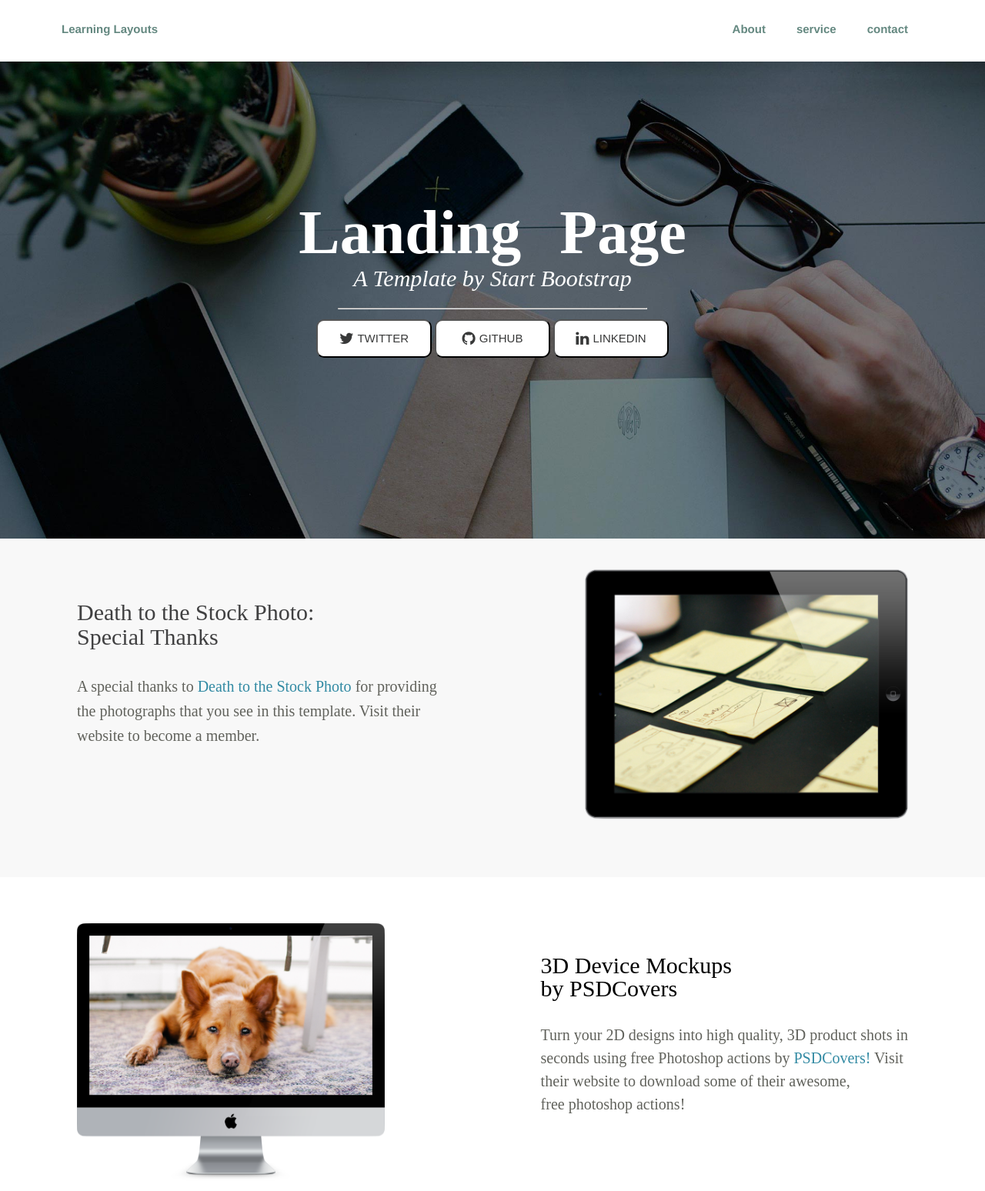
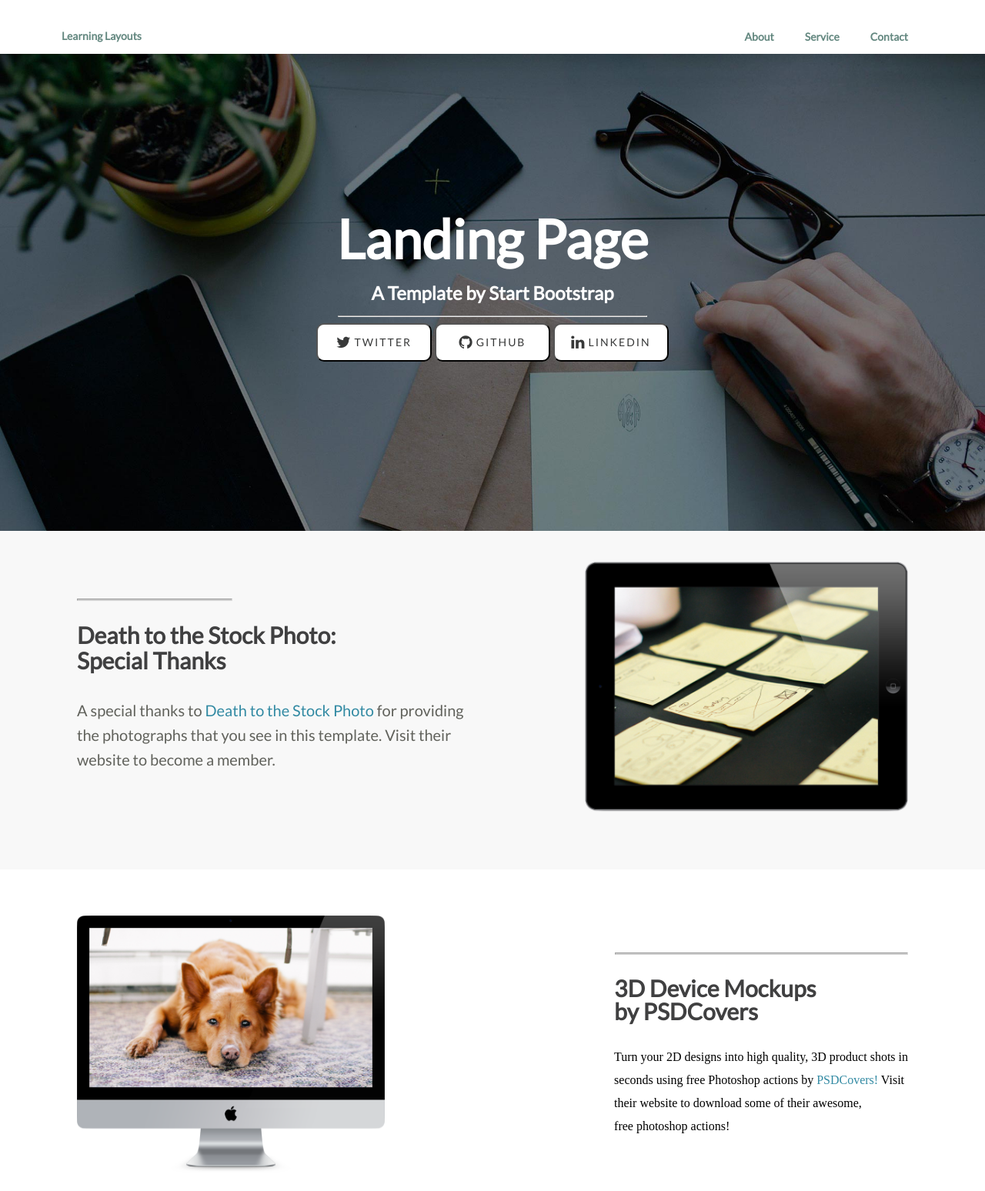
Before and after one commit to imnehasah/Basic-Layout, a plain HTML site: page index.html in a window 1280 px wide. Shown: the top 1548 px of the page at 77% size. Drawn offline with Linux system fonts and the light colour scheme.

Commit message:
completed

```diff
--- a/index.html
+++ b/index.html
@@ -6,6 +6,7 @@
 		<link rel="stylesheet" type="text/css" href="style.css">
 		<link rel="stylesheet" type="text/css" href="reset.css">
 		<link rel="stylesheet" type="text/css" href="fa/css/font-awesome.css">
+		<link href='http://fonts.googleapis.com/css?family=Lato&subset=latin,latin-ext' rel='stylesheet' type='text/css'>
 	</head>
 	<body>
 		<section class="primary-heading">
@@ -15,13 +16,13 @@
 			<div class="menu">
 				<ul>
 					<li><a href="#about">about</a></li><!--
-					--><li><a href="#service">service</a></li><!--
-					--><li><a href="#contact">contact</a></li>
+					--><li><a href="#service">Service</a></li><!--
+					--><li><a href="#Contact">Contact</a></li>
 				</ul>
 			</div>
 		</section>
 		<section class="container">
-			<div class="primary-text">
+			<div class="primary-text" id="about">
 				<h1>Landing Page</h1>
 				<h2>A Template by Start Bootstrap</h2>
 				<hr class="line">
@@ -33,6 +34,7 @@
 		</section>
 		<section class="primary-image" id="service">
 			<div class="paragraph">
+				<hr class="line1">
 				<h1>Death to the Stock Photo:<br>Special Thanks</h1><br>
 				<p>A special thanks to <a href="#"><span class="style">Death to the Stock Photo</span></a> for providing<br> the photographs that you see in this template. Visit their<br>website to become a member.</p>
 			</div>
@@ -45,6 +47,7 @@
 				<img class="pic1" src="dog.png">
 			</div>
 			<div class="para1">
+				<hr class="line2">
 				<h1>3D Device Mockups <br>by PSDCovers</h1><br>
 				<p>Turn your 2D designs into high quality, 3D product shots in<br> seconds using free Photoshop actions by
 				<a href="#"><span class="style">PSDCovers!</span></a> Visit<br> their website to download some of their awesome,<br> free photoshop actions!</p>
@@ -59,7 +62,7 @@
 				<img class="pic2" src="phones.png">
 			</div>
 		</section><br>
-		<section class="container1">
+		<section class="container1" id="Contact">
 			<div class="textbutn">
 			<div class="para3">
 				<h1>Connect to Start Bootstrap:</h1>
@@ -72,13 +75,12 @@
 		</section>
 		<footer class="primary-footer">
 			<ul>
-				<li><a href="#home">Home</a></li>
+				<li><a href="#about">Home</a></li>
 				<li><a href="#about">About</a></li>
 				<li><a href="#service">Service</a></li>
-				<li><a href="#contact">Contact</a></li>
+				<li><a href="#Contact">Contact</a></li>
 			</ul>
 			<h1>Copyright  © Your Company 2014. All Rights Reserved</h1>
-
 		</footer>
 	</body>
 </html>
--- a/style.css
+++ b/style.css
@@ -1,21 +1,27 @@
-
+/*----------------------------------
+	body
+------------------------------------*/
+body{
+	font-family:"Lato", Helvetica,arial,sans-serif;
+}
 /*----------------------------------
 		pramary-heading
 -------------------------------------*/
 .primary-heading{
-	font-family:"Helvetica Neue", Helvetica, arial, sans-serif;
-	margin-top:30px;
+	font-family:"Lato", Helvetica, arial, sans-serif;
+	paint-order: fixed;
 	font-weight:bold;
 	color:#648880;
-	padding-bottom:50px;
+	background: white;
+	width: 100%;
+	padding-top: 40PX;
+	padding-bottom:30PX;
 }
-.start{
+.start h1{
 	float:left;
 	padding-left:80px;
 	text-transform:capitalize;
-	font-size:15px;
-}
-.start h1{
+	font-size:14px;
 }
 .menu{
 	float:right;
@@ -25,7 +31,8 @@
 }
 .menu ul li{
 	display:inline;
-	padding:0 20px;
+	padding: 0 20px;
+	font-size:14px;
 }
 /*-------------------------------
 	Ancher
@@ -56,18 +63,18 @@ a:hover{
 	text-align:center;
 	color:white;
 	padding-top:15%;
-	line-height:60px;
 }
 .primary-text h1{
-	font-size:80px;
-	font-weight:600;
-	word-spacing:30px;
+	font-size:70px;
+	font-weight:bold;
+	line-height:97px;
+	font-family:"Lato", Helvetica,arial,sans-serif;
 }
 .primary-text h2{
-	font-size:30px;
-	font-weight:300px;
-	font-style:italic;
-
+	font-size:24px;
+	font-weight:bold;
+	line-height:43px;
+	font-family: "Lato", Helvetica,arial,sans-serif;
 }
 /*
 --------------------------------
@@ -80,13 +87,20 @@ a:hover{
 	height:50px;
 	background-color:white;
 	color:#383939;
-	word-spacing:30px;
-}
+	line-height:30px;
+	}
 button span{
 	padding-left: 5px;
 }
 .line{
 	width: 400px;
+}
+.logo span{
+	font-size: 14px;
+	line-height: 18px;
+	letter-spacing: 2px;
+	font-family:"Lato", Helvetica,arial,sans-serif;
+	font-weight:400px;
 }
 /*
 --------------------------------------
@@ -106,11 +120,16 @@ button span{
 .paragraph h1{
 	font-size:30px;
 	color:#404041;
-	font-weight:500;
+	font-weight:bold;
+	line-height:33px;
+	font-family:"Lato", Helvetica,arial,sans-serif;
+	clear:left;
+	padding-top:20px;
 }
 .paragraph p{
 	font-size:20px;
 	color:#61625C;
+	font-family: "Lato",Helvetica,arial,sans-serif;
 }
 .picture{
 	float:right;
@@ -122,6 +141,11 @@ width:420px;
 }
 .style{
 	color:#328AA3;
+}
+.line1{
+	width:200px;
+	float:left;
+	border-bottom:2px solid #CFCFCF;
 }
 /*--------------------------
 	secondry-image
@@ -148,10 +172,25 @@ width:420px;
 }
 .para1 h1{
 	font-size:30px;
+	font-family: "Lato", Helvetica,arial,sans-serif;
+	color:#404041;
+	font-weight:bold;
+	clear: right;
+	padding-top:20px;
+
+}
+
+ .line2{
+ 	width:150px;
+ 	padding-right:60%;
+ 	float:right;
+	border-bottom:2px solid #CFCFCF;
+ }
 }
 .para1 p{
 	font-size:20px;
 	color:#61625C;
+	font-family: "Lato",Helvetica,arial,sans-serif;
 }
 /*-------------------------------------
 		next-images
@@ -162,7 +201,6 @@ width:420px;
 	line-height:30px;
 	height:430px;
 	background-color:#F8F8F8;
-
 }
 .para2{
 	float:left;
@@ -171,13 +209,15 @@ width:420px;
 }
 .para2 h1{
 	font-size:30px;
-	font-weight:600
+	font-weight:bold;
 	color:#413C35;
+	font-family: "Lato",Helvetica,arial,sans-serif;
 }
 .para2 p{
 	line-height:26px;
 	font-size:20px;
 	color:#61625C;
+	font-family: "Lato", Helvetica,arial,sans-serif;
 }
 .pic2{
 	width:450px;
@@ -213,6 +253,7 @@ width:420px;
 	font-size:45px;
 	color: white;
 	font-weight:bold;
+	font-family:"Lato", Helvetica,arial,sans-serif;
 }
 /*----------------------------------
 	primary-footer
@@ -221,20 +262,25 @@ width:420px;
 	clear:both;
 	line-height:30px;
 	height:100px;
-}
+	padding-top:50px;
+	}
 .primary-footer ul li{
 	display:inline;
-	padding:0 30px;
+	padding:0 15px;
+	font-family:"Lato", Helvetica,arial,sans-serif;
+	font-size: 14px;
+	line-height: 20px;
+	padding-left:20px;
+
 }
 .primary-footer h1{
-	font-size:20px;
+	font-size:11px;
 	padding-left:22px;
 	color:#61625C;
+	font-family:"Lato", Helvetica,arial,sans-serif;
+	line-height:17px;
 }
 .primary-footer ul li a {
 	color:#3BA8F0;
 	font-weight:bold;
 }
-.primary-footer ul{
-	text-decoration:disc;
-}
```
